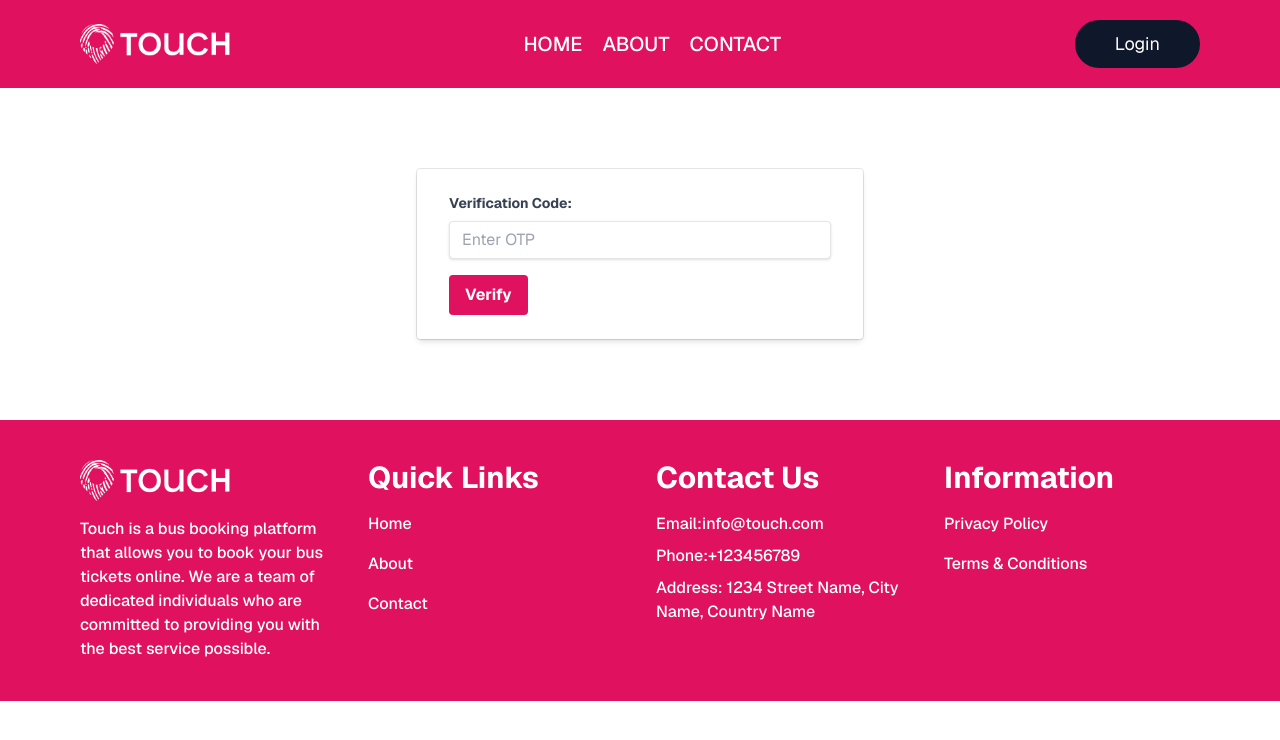
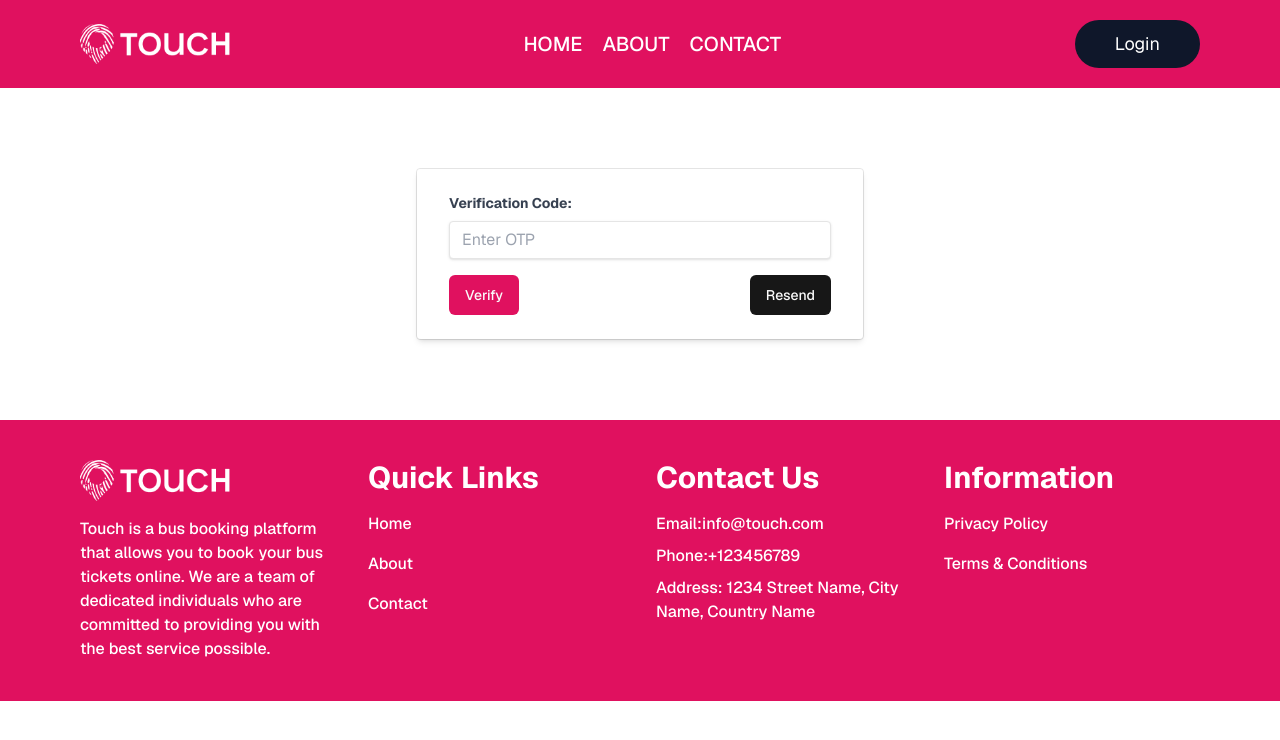
Before and after one commit to Mr-Rafiqul-Islam/ticketing-site, a Next.js app: page /verify in a window 1280 px wide. Shown: the top 740 px of the page. Built offline with nearby package versions, Linux system fonts and the light colour scheme.

Commit message:
resend button add

```diff
--- a/app/(website)/(pages)/verify/page.tsx
+++ b/app/(website)/(pages)/verify/page.tsx
@@ -4,6 +4,7 @@ import { useForm } from "react-hook-form";
 import { useRouter } from "next/navigation";
 import { useVerify } from "@/utlis/hooks/useAuth";
 import { Bounce, ToastContainer, toast } from "react-toastify";
+import { Button } from "@/components/ui/button";
 
 interface VerifyFormValues {
   verification_code: string;
@@ -87,12 +88,9 @@ const Verify = () => {
           )}
         </div>
         <div className="flex items-center justify-between">
-          <button
-            className="bg-primary-color hover:bg-primary-color/90 transition-all duration-300 text-white font-bold py-2 px-4 rounded focus:outline-none focus:shadow-outline"
-            type="submit"
-          >
-            Verify
-          </button>
+
+          <Button variant={"default"} className="bg-primary-color hover:bg-primary-color/90 transition-all duration-300" type="submit">Verify</Button>
+          <Button variant={"default"}>Resend</Button>
         </div>
         {error && (
           <p className="text-red-500">{(error as any).response.data.message}</p>
--- a/next.config.ts
+++ b/next.config.ts
@@ -1,6 +1,6 @@
 import type { NextConfig } from "next";
 
-const MyApi = process.env.NEXT_PUBLIC_API_URL;
+const MyApi = process.env.NEXT_BACKEND_API_URL;
 const nextConfig: NextConfig = {
   /* config options here */
   async rewrites() {
```
Also changed, not shown: components/Banner.tsx (line endings or trailing spaces).
